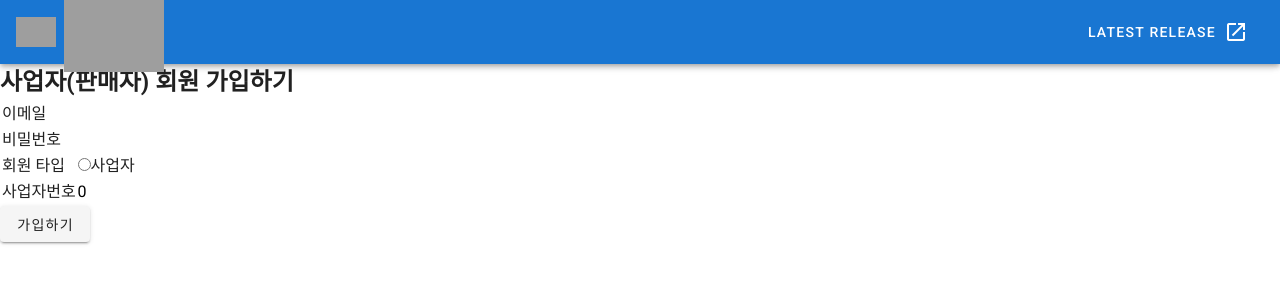
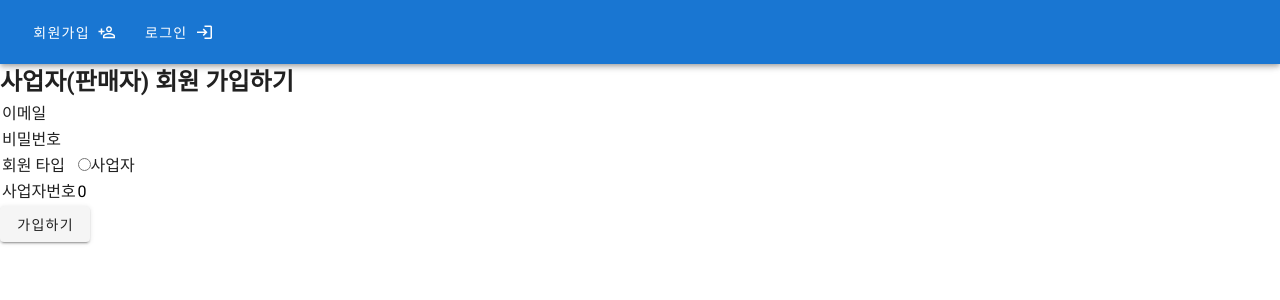
Before and after one commit to wlsdbwls/kdt1-study-3-team3-front, a Vue app: page /signup-business in a window 1280 px wide. Shown: the top 300 px of the page. Built offline with nearby package versions, Linux system fonts and the light colour scheme; grey boxes are pictures that could not be loaded.

Commit message:
update: [정다운] 네비게이션 메뉴 앱뷰로 이동 [FIS-4]

```diff
--- a/src/App.vue
+++ b/src/App.vue
@@ -1,55 +1,22 @@
 <template>
   <v-app>
-    <v-app-bar
-      app
-      color="primary"
-      dark
-    >
-      <div class="d-flex align-center">
-        <v-img
-          alt="Vuetify Logo"
-          class="shrink mr-2"
-          contain
-          src="https://cdn.vuetifyjs.com/images/logos/vuetify-logo-dark.png"
-          transition="scale-transition"
-          width="40"
-        />
-
-        <v-img
-          alt="Vuetify Name"
-          class="shrink mt-1 hidden-sm-and-down"
-          contain
-          min-width="100"
-          src="https://cdn.vuetifyjs.com/images/logos/vuetify-name-dark.png"
-          width="100"
-        />
-      </div>
-
-      <v-spacer></v-spacer>
-
-      <v-btn
-        href="https://github.com/vuetifyjs/vuetify/releases/latest"
-        target="_blank"
-        text
-      >
-        <span class="mr-2">Latest Release</span>
-        <v-icon>mdi-open-in-new</v-icon>
-      </v-btn>
-    </v-app-bar>
-
+    <navigation-menu-page/>
     <v-main>
       <router-view/>
     </v-main>
   </v-app>
 </template>
 
+
 <script>
+import NavigationMenuPage from './views/navigation/NavigationMenuPage.vue';
 
 export default {
-  name: 'App',
+  components: {
+    NavigationMenuPage
+  }
+}
+</script>
+<style scoped>
 
-  data: () => ({
-    //
-  }),
-};
-</script>
+</style>
--- a/src/views/HomeView.vue
+++ b/src/views/HomeView.vue
@@ -1,21 +1,16 @@
 <template>
   <v-container>
     <div>
-      <nav>
-        <navigation-menu-page/>
-      </nav>
+      <h2>홈 뷰에 뭘 넣을까요 ?</h2>
     </div>
   </v-container>
 </template>
 
 <script>
-  import NavigationMenuPage from '@/views/navigation/NavigationMenuPage.vue'
-
   export default {
     name: 'Home',
 
     components: {
-      NavigationMenuPage
     },
   }
 </script>
--- a/src/views/navigation/NavigationMenuPage.vue
+++ b/src/views/navigation/NavigationMenuPage.vue
@@ -23,7 +23,7 @@ import router from '@/router'
 export default {
     data () {
         return {
-            accountId: 0,
+            userToken: 0,
             isLogin: false,
         }
     },
@@ -41,8 +41,8 @@ export default {
         },
     },
     mounted () {
-        this.accountId = localStorage.getItem("userToken")
-        if (this.accountId > 0) {
+        this.userToken = localStorage.getItem("userToken")
+        if (this.userToken != null) {
         this.isLogin = true
     }
   }
```
